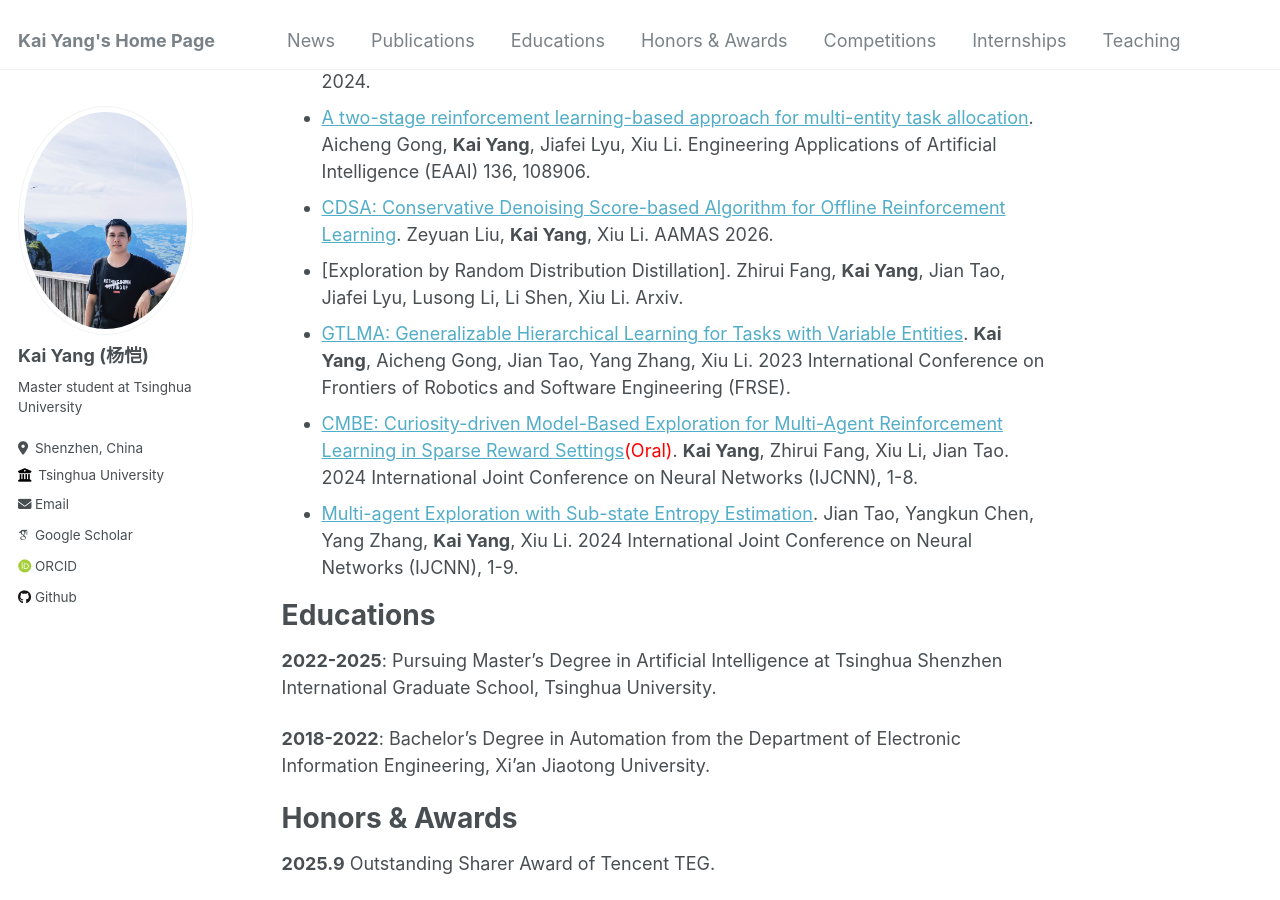
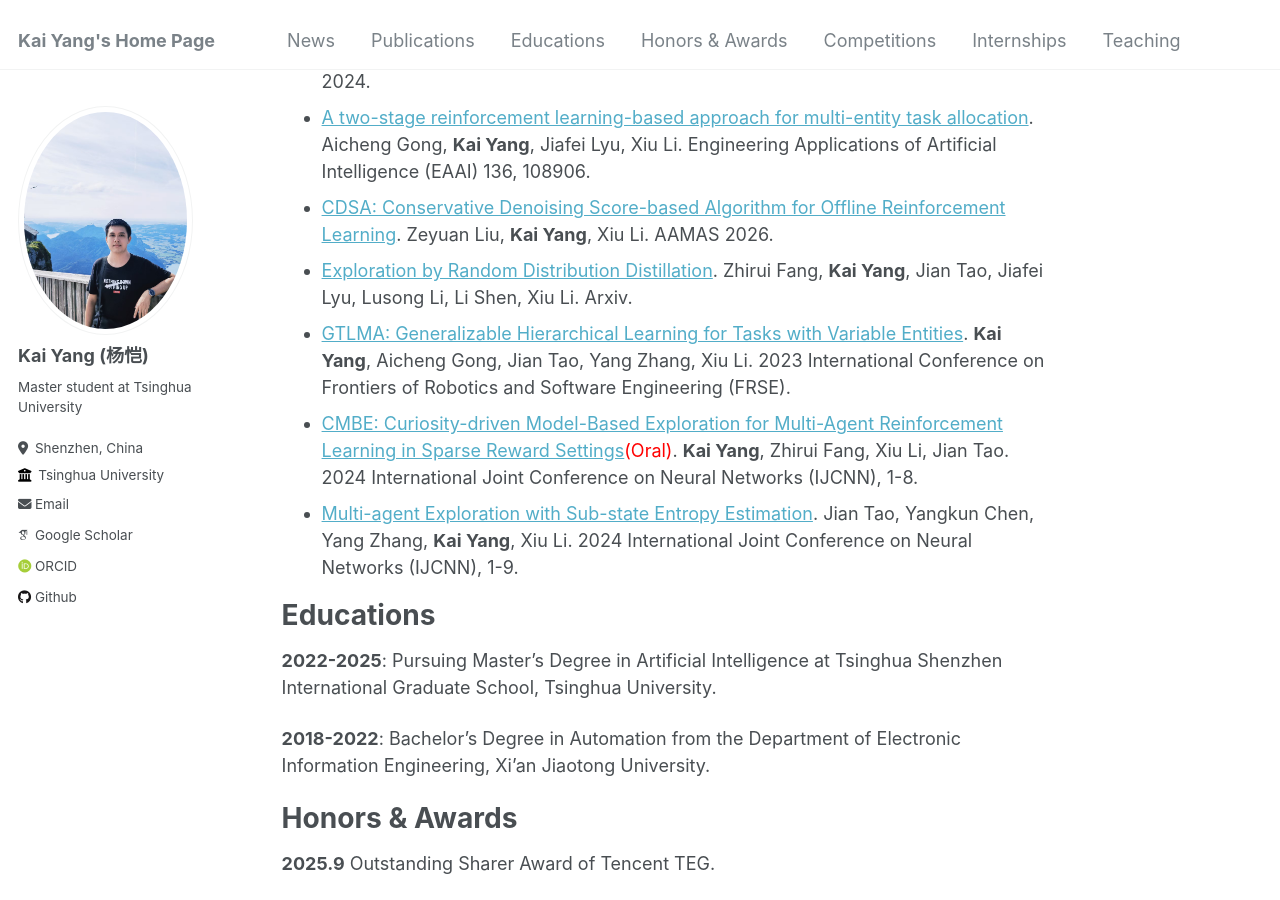
Before and after one commit to yk7333/yk7333.github.io, a Jekyll site: the page built from _pages/about.md, in a window 1280 px wide and 900 px high, scrolled down 1625 px. Built offline with Jekyll 4.4.1, drawn with Linux system fonts in a browser that asks for light colours; some web fonts are replaced; a script that is not in the unit is left out; part of the change alters nothing that is shown.

```diff
--- a/_pages/about.md
+++ b/_pages/about.md
@@ -40,7 +40,7 @@ Publications
 - [BATON: Aligning Text-to-Audio Model with Human Preference Feedback](https://arxiv.org/abs/2402.00744). Huan Liao, Haonan Han, **Kai Yang**, Tianjiao Du, Rui Yang, Zunnan Xu, Qinmei Xu, Jingquan Liu, Jiasheng Lu, Xiu Li. International Joint Conference on Artificial Intelligence (IJCAI), 2024.
 - [A two-stage reinforcement learning-based approach for multi-entity task allocation](https://www.sciencedirect.com/science/article/abs/pii/S0952197624010649). Aicheng Gong, **Kai Yang**, Jiafei Lyu, Xiu Li. Engineering Applications of Artificial Intelligence (EAAI) 136, 108906.
 - [CDSA: Conservative Denoising Score-based Algorithm for Offline Reinforcement Learning](https://arxiv.org/pdf/2406.07541). Zeyuan Liu, **Kai Yang**, Xiu Li. AAMAS 2026.
-- [Exploration by Random Distribution Distillation]. Zhirui Fang, **Kai Yang**, Jian Tao, Jiafei Lyu, Lusong Li, Li Shen, Xiu Li. Arxiv.
+- [Exploration by Random Distribution Distillation](https://arxiv.org/abs/2505.11044). Zhirui Fang, **Kai Yang**, Jian Tao, Jiafei Lyu, Lusong Li, Li Shen, Xiu Li. Arxiv.
 - [GTLMA: Generalizable Hierarchical Learning for Tasks with Variable Entities](). **Kai Yang**, Aicheng Gong, Jian Tao, Yang Zhang, Xiu Li. 2023 International Conference on Frontiers of Robotics and Software Engineering (FRSE).
 - [CMBE: Curiosity-driven Model-Based Exploration for Multi-Agent Reinforcement Learning in Sparse Reward Settings](https://ieeexplore.ieee.org/abstract/document/10650769/)<font color="red">(Oral)</font>. **Kai Yang**, Zhirui Fang, Xiu Li, Jian Tao. 2024 International Joint Conference on Neural Networks (IJCNN), 1-8.
 - [Multi-agent Exploration with Sub-state Entropy Estimation](https://ieeexplore.ieee.org/abstract/document/10649966/). Jian Tao, Yangkun Chen, Yang Zhang, **Kai Yang**, Xiu Li. 2024 International Joint Conference on Neural Networks (IJCNN), 1-9.
```
